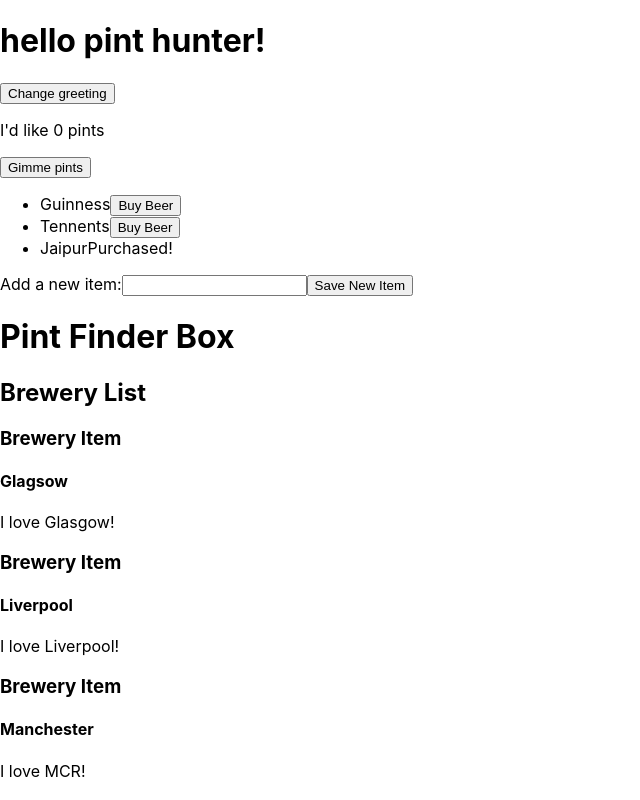
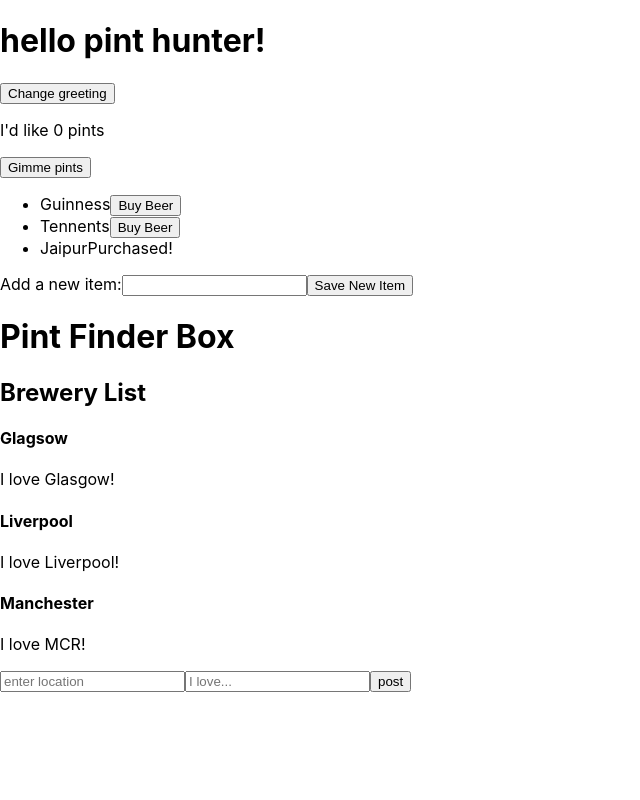
Before and after one commit to sarahvii/pint-hunter, a React (Create React App) app: page / in a window 1280 px wide. Shown: the whole page, without its empty margins (0-640 px from the left). Built offline with nearby package versions, Linux system fonts and the light colour scheme.

Commit message:
new brewery can be added

```diff
--- a/src/components/BreweryItem.js
+++ b/src/components/BreweryItem.js
@@ -3,7 +3,6 @@ import React from "react";
 const BreweryItem = ({location, children}) => {
     return (
         <>
-        <h3>Brewery Item</h3>
         <h4>{location}</h4>
         <p>{children}</p>
         </>
--- /dev/null
+++ b/src/components/LocationForm.js
@@ -0,0 +1,56 @@
+import React, { useState } from "react";
+
+const LocationForm = ({onLocationSubmit}) => {
+
+    const [location, setLocation] = useState("");
+    const [text, setText] = useState("");
+
+    const handleLocationChange = (e) => {
+        setLocation(e.target.value);
+    }
+
+    const handleTextChange = (e) => {
+        setText(e.target.value);
+    }
+
+    const handleFormSubmit = (e) => {
+        e.preventDefault();
+        const locationToSubmit = location.trim();
+        const textToSubmit = text.trim();
+        if (!locationToSubmit || ! textToSubmit) {
+            return
+        }
+
+        onLocationSubmit({
+            location: locationToSubmit,
+            text: textToSubmit
+        });
+
+        setLocation("");
+        setText("");
+    }
+
+    return (
+        <form className="brewery-form" onSubmit={handleFormSubmit}>
+            <input
+            type="text"
+            placeholder="enter location"
+            value={location}
+            onChange={handleLocationChange}
+            />
+            <input
+            type="text"
+            placeholder="I love..."
+            value={text}
+            onChange={handleTextChange}
+            />
+            <input
+            type="submit"
+            value="post"
+            />
+        </form>
+
+    )
+}
+
+export default LocationForm;
--- a/src/containers/PintFinderBox.js
+++ b/src/containers/PintFinderBox.js
@@ -1,5 +1,6 @@
 import React, { useState } from "react";
 import BreweryList from "../components/BreweryList";
+import LocationForm from "../components/LocationForm";
 
 const PintFinderBox = () => {
 
@@ -25,10 +26,17 @@ const PintFinderBox = () => {
 
     )
 
+    const addBreweryItem = (submittedBreweryItem) => {
+        submittedBreweryItem.id = Date.now();
+        const updatedBreweryItems = [...breweryItems, submittedBreweryItem];
+        setBreweryItems(updatedBreweryItems);
+    }
+
         return (
             <>
             <h1>Pint Finder Box</h1>
             <BreweryList breweryItems={breweryItems}/>
+            <LocationForm onLocationSubmit={(breweryItem) => addBreweryItem(breweryItem)}/>
             </>
         );
 
```
